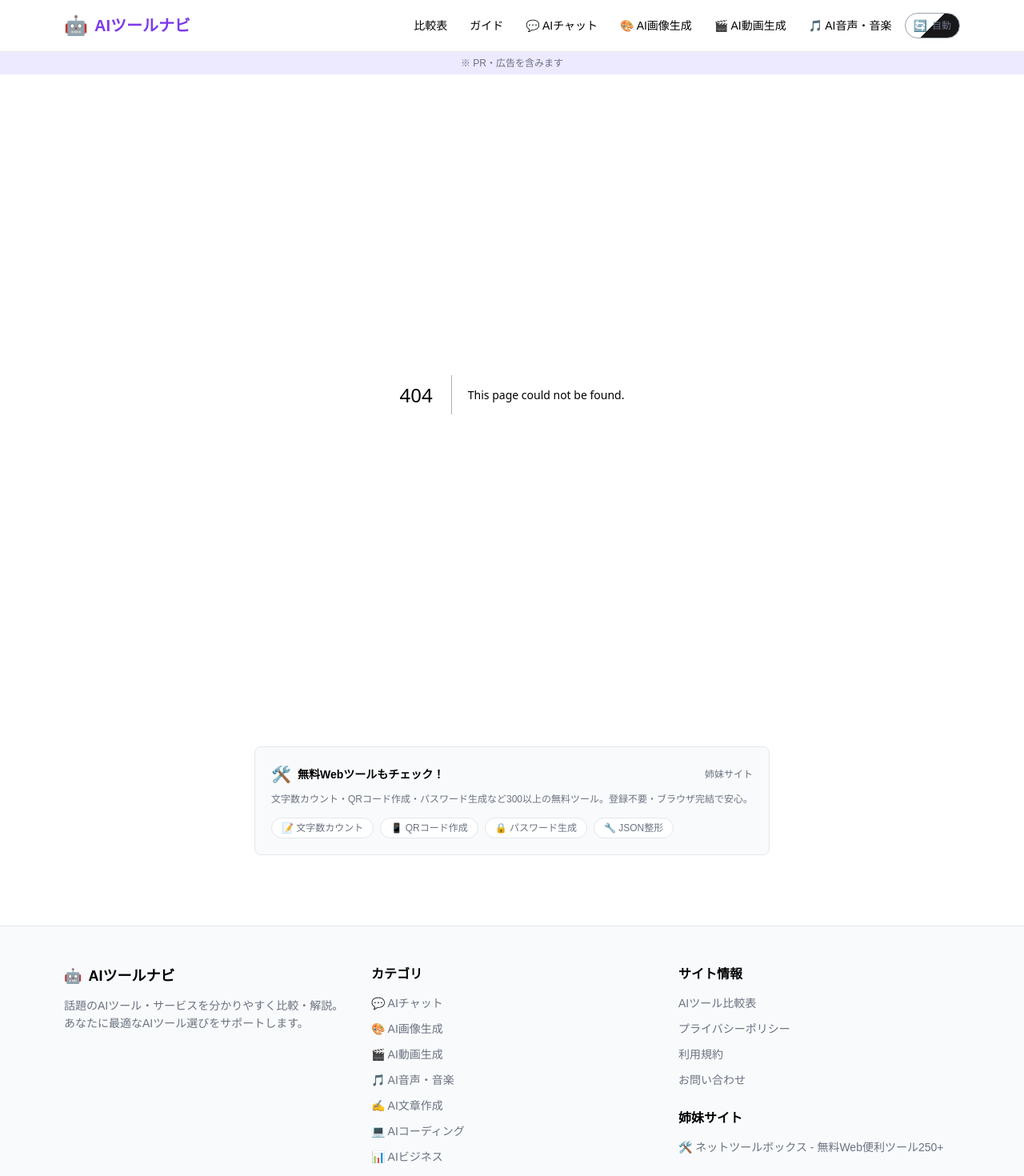
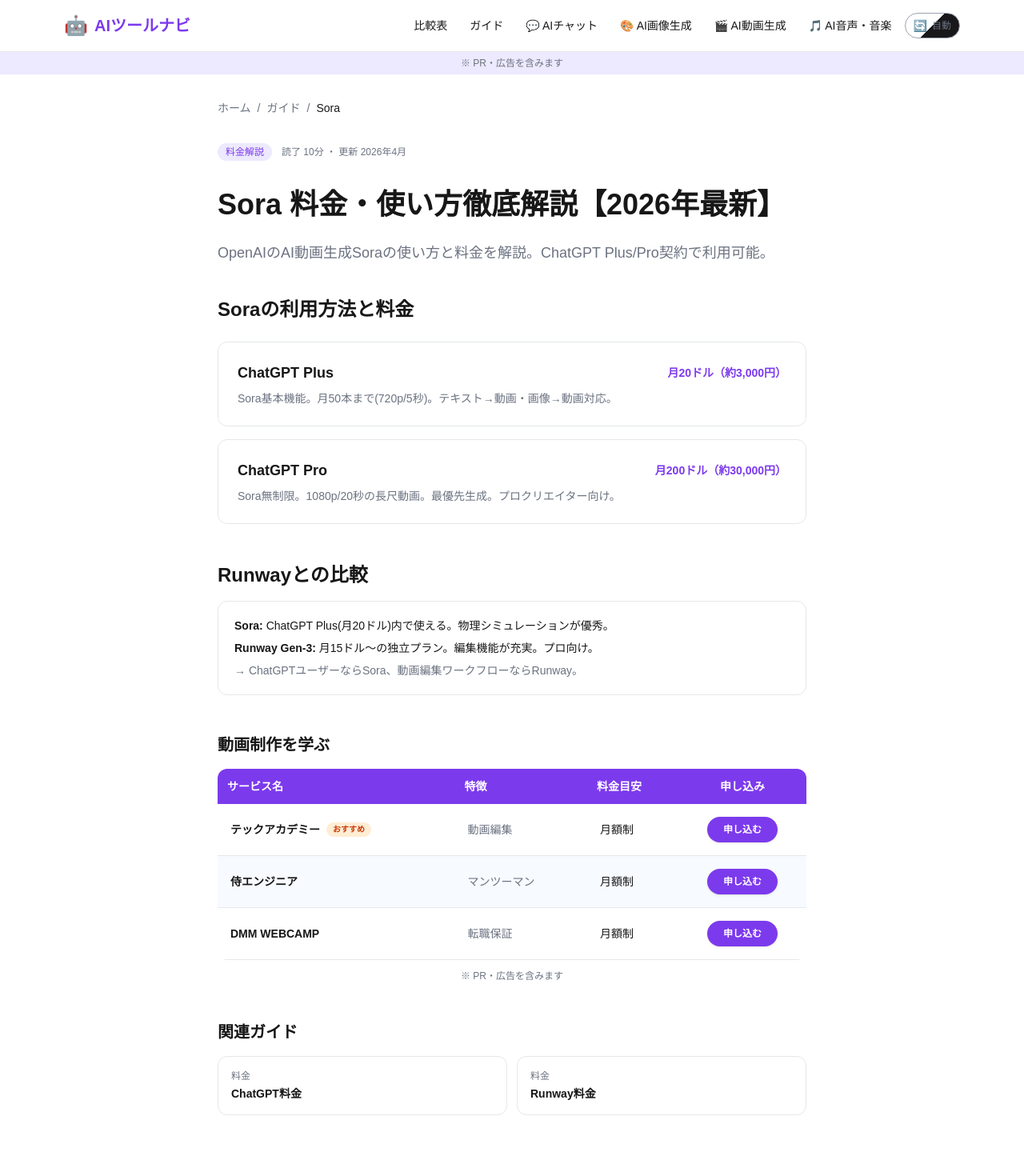
Before and after one commit to music6745-max/ai-tools-navi, a Next.js app: page /guide/sora-pricing in a window 1280 px wide. Before the commit this address had no page. Shown: the top 1470 px of the page at 80% size. Built offline with nearby package versions, Linux system fonts and the light colour scheme.

Commit message:
feat: Sora料金解説追加 - 388ページ

```diff
--- a/app/guide/guides.data.ts
+++ b/app/guide/guides.data.ts
@@ -1725,6 +1725,14 @@
     slug: "copilot-microsoft-pricing",
     title: "Microsoft Copilot 料金プラン徹底解説【2026年最新】",
     description: "Copilot Free/Pro/Microsoft 365 Copilotの違いを解説。",
+    icon: "💰",
+    category: "料金解説",
+    readTime: "10分",
+  },
+  {
+    slug: "sora-pricing",
+    title: "Sora 料金・使い方徹底解説【2026年最新】OpenAIのAI動画生成",
+    description: "OpenAIのAI動画生成Soraの使い方と料金を解説。ChatGPT Plus/Proで利用可能。",
     icon: "💰",
     category: "料金解説",
     readTime: "10分",
--- /dev/null
+++ b/app/guide/sora-pricing/page.tsx
@@ -0,0 +1,58 @@
+import Link from "next/link";
+import type { Metadata } from "next";
+import { siteConfig } from "../../lib/data";
+import { ComparisonTableCTA } from "../../components/ComparisonTableCTA";
+export const metadata: Metadata = {
+  title: "Sora 料金・使い方徹底解説【2026年最新】OpenAIのAI動画生成",
+  description: "OpenAIのAI動画生成SoraをChatGPT Plus内で使う方法と料金を徹底解説。生成品質・制限・商用利用条件も網羅。",
+  keywords: ["Sora 料金", "Sora 使い方", "OpenAI 動画生成", "AI 動画"],
+  alternates: { canonical: `${siteConfig.url}/guide/sora-pricing` },
+};
+export default function Page() {
+  const jsonLd = { "@context": "https://schema.org", "@type": "Article", headline: "Sora 料金・使い方徹底解説", description: "OpenAIのAI動画生成を解説", author: { "@type": "Organization", name: siteConfig.name }, publisher: { "@type": "Organization", name: siteConfig.name }, datePublished: "2026-04-10", dateModified: "2026-04-10" };
+  return (
+    <>
+      <script type="application/ld+json" dangerouslySetInnerHTML={{ __html: JSON.stringify(jsonLd) }} />
+      <div className="max-w-3xl mx-auto px-4 py-8">
+        <nav className="flex items-center gap-2 text-sm text-muted mb-8"><Link href="/" className="hover:text-primary transition-colors">ホーム</Link><span>/</span><Link href="/guide" className="hover:text-primary transition-colors">ガイド</Link><span>/</span><span className="text-foreground">Sora</span></nav>
+        <div className="mb-8"><span className="text-xs px-2.5 py-1 bg-primary-light text-primary rounded-full font-medium">料金解説</span><span className="text-xs text-muted ml-3">読了 10分 ・ 更新 2026年4月</span></div>
+        <h1 className="text-3xl md:text-4xl font-bold mb-6 leading-tight">Sora 料金・使い方徹底解説【2026年最新】</h1>
+        <p className="text-muted text-lg mb-10 leading-relaxed">OpenAIのAI動画生成Soraの使い方と料金を解説。ChatGPT Plus/Pro契約で利用可能。</p>
+        <section className="mb-12">
+          <h2 className="text-2xl font-bold mb-6">Soraの利用方法と料金</h2>
+          <div className="space-y-4">
+            {[
+              { name: "ChatGPT Plus", price: "月20ドル（約3,000円）", desc: "Sora基本機能。月50本まで(720p/5秒)。テキスト→動画・画像→動画対応。" },
+              { name: "ChatGPT Pro", price: "月200ドル（約30,000円）", desc: "Sora無制限。1080p/20秒の長尺動画。最優先生成。プロクリエイター向け。" },
+            ].map((p) => (
+              <div key={p.name} className="bg-card-bg border border-card-border rounded-xl p-6"><div className="flex items-center justify-between mb-2"><h3 className="font-bold text-lg">{p.name}</h3><span className="text-primary font-bold text-sm">{p.price}</span></div><p className="text-sm text-muted">{p.desc}</p></div>
+            ))}
+          </div>
+        </section>
+        <section className="mb-12">
+          <h2 className="text-2xl font-bold mb-4">Runwayとの比較</h2>
+          <div className="bg-card-bg border border-card-border rounded-xl p-5 text-sm space-y-2">
+            <p><span className="font-bold">Sora:</span> ChatGPT Plus(月20ドル)内で使える。物理シミュレーションが優秀。</p>
+            <p><span className="font-bold">Runway Gen-3:</span> 月15ドル〜の独立プラン。編集機能が充実。プロ向け。</p>
+            <p className="mt-2 text-muted">→ ChatGPTユーザーならSora、動画編集ワークフローならRunway。</p>
+          </div>
+        </section>
+        <section className="mb-8">
+          <h2 className="text-xl font-bold mb-4">動画制作を学ぶ</h2>
+          <ComparisonTableCTA services={[
+            { name: "テックアカデミー", url: "https://px.a8.net/svt/ejp?a8mat=4B1DXO+APTO2+35VG+5YJRM", highlight: "動画編集", price: "月額制", badge: "おすすめ" },
+            { name: "侍エンジニア", url: "https://px.a8.net/svt/ejp?a8mat=4B1DXO+A4E2A+4HHM+5YJRM", highlight: "マンツーマン", price: "月額制" },
+            { name: "DMM WEBCAMP", url: "https://px.a8.net/svt/ejp?a8mat=4B1DXO+4RHMA+4D4Y+5YJRM", highlight: "転職保証", price: "月額制" },
+          ]} />
+        </section>
+        <section className="mt-12 mb-8">
+          <h2 className="text-xl font-bold mb-4">関連ガイド</h2>
+          <div className="grid grid-cols-1 sm:grid-cols-2 gap-3">
+            <Link href="/guide/chatgpt-pricing" className="block bg-card-bg border border-card-border rounded-xl p-4 hover:border-primary transition-colors"><div className="text-xs text-muted mb-1">料金</div><div className="font-bold text-sm">ChatGPT料金</div></Link>
+            <Link href="/guide/runway-pricing" className="block bg-card-bg border border-card-border rounded-xl p-4 hover:border-primary transition-colors"><div className="text-xs text-muted mb-1">料金</div><div className="font-bold text-sm">Runway料金</div></Link>
+          </div>
+        </section>
+      </div>
+    </>
+  );
+}
```
